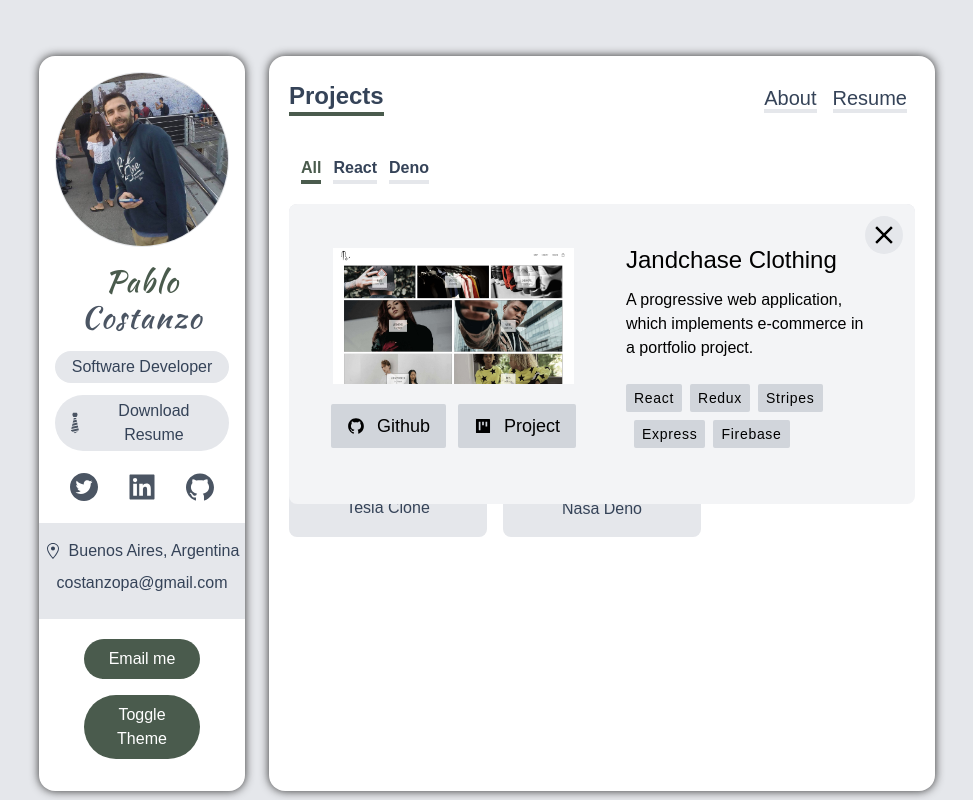
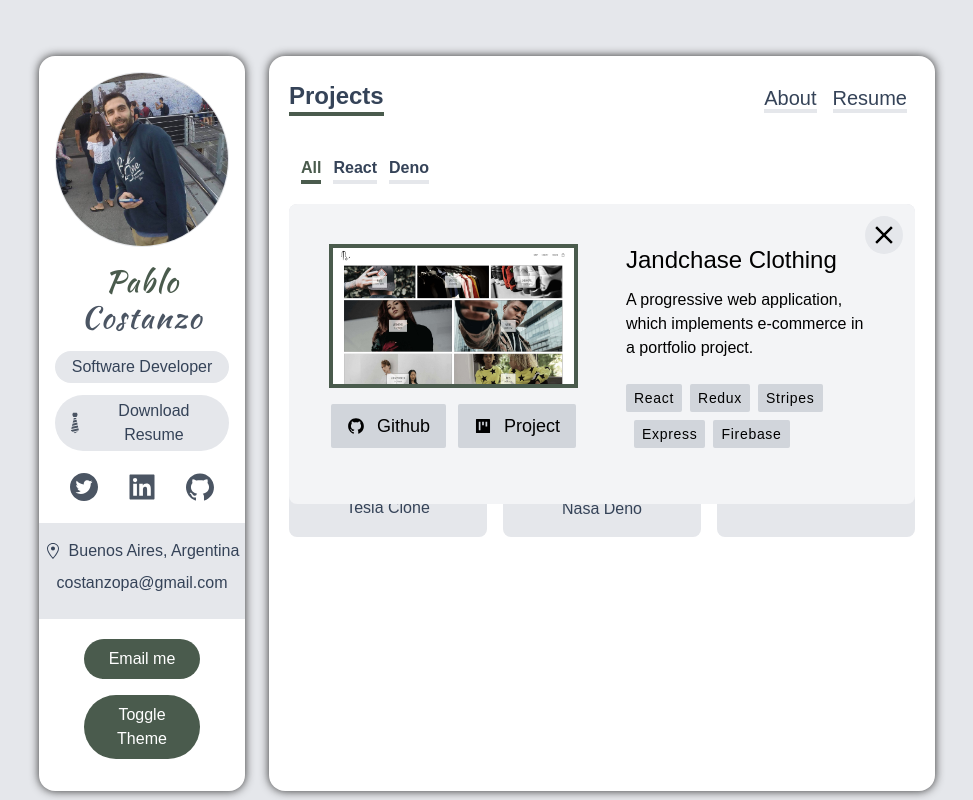
Before and after one commit to pacostanzo/portfolio, a Next.js app: page /projects in a window 1280 px wide. Both pictures are taken after a click on the picture 541 px from the left and 263 px from the top of the page. Shown: the whole page, without its empty margins (153-1126 px from the left). Built offline with nearby package versions, Linux system fonts and the light colour scheme.

Commit message:
Adding Crypto App

```diff
--- a/components/ProjectCard/ProjectCard.component.tsx
+++ b/components/ProjectCard/ProjectCard.component.tsx
@@ -40,10 +40,10 @@ const ProjectCard: FunctionComponent<{
       <p className="my-2 text-center">{name}</p>
 
       {showDetail === id && (
-        <div className="absolute top-0 left-0 z-10 grid w-full h-auto p-2 text-black bg-gray-100 rounded-lg md:p-10 dark:bg-dark-100 dark:text-gray-100 md:grid-cols-2 gap-x-12 ">
+        <div className="absolute top-0 left-0 z-10 grid w-full h-auto p-2 md:p-10 text-black bg-gray-100 rounded-lg md:p-10 dark:bg-dark-100 dark:text-gray-100 md:grid-cols-2 gap-x-12 rounded-lg">
           <motion.div variants={stagger} initial="initial" animate="animate">
             <motion.div
-              className="border-4 border-gray-100 "
+              className="border-4 border-green-800 dark:border-gray-100 "
               variants={fadeInUp}
             >
               <Image
--- a/public/data/project.ts
+++ b/public/data/project.ts
@@ -51,4 +51,14 @@ export const projects: IProject[] = [
         category: ["deno"],
         key_techs: ["Typescript", "Denoland"],
     },
+    {
+        id: 4,
+        name: "Crypto App",
+        description: "A cryptocurrency app. We're going to use React and multiple APIs powered by https://rapidapi.com.",
+        image_path: "/images/crypto-app.jpg",
+        deployed_url: "https://focused-aryabhata-1b2d67.netlify.app/",
+        github_url: "https://github.com/costanzopa/crypto-app",
+        category: ["react"],
+        key_techs: ["React", "Javascript"],
+    },
 ]
```
Also changed, not shown: public/images/crypto-app.jpg (added).
